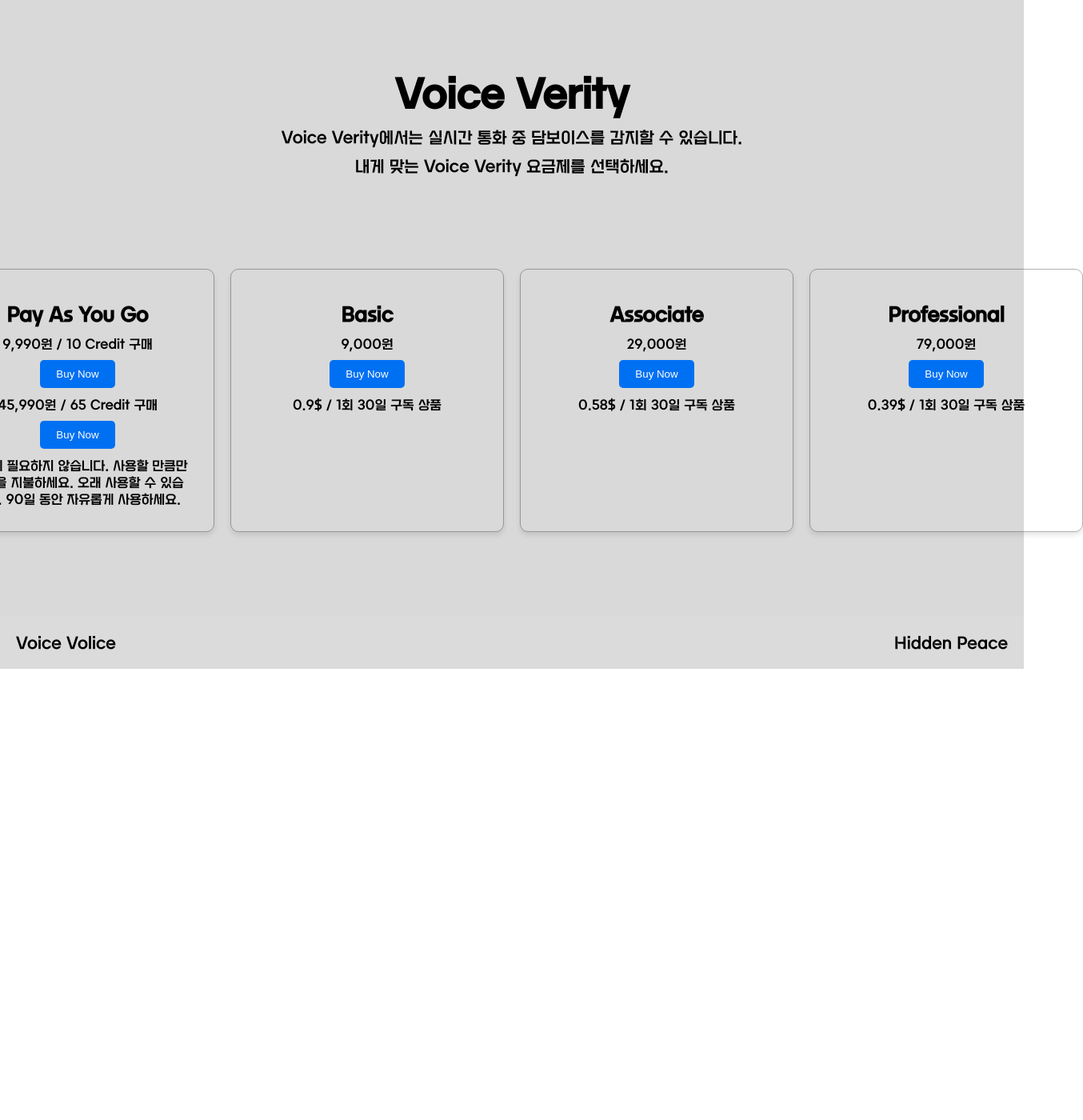
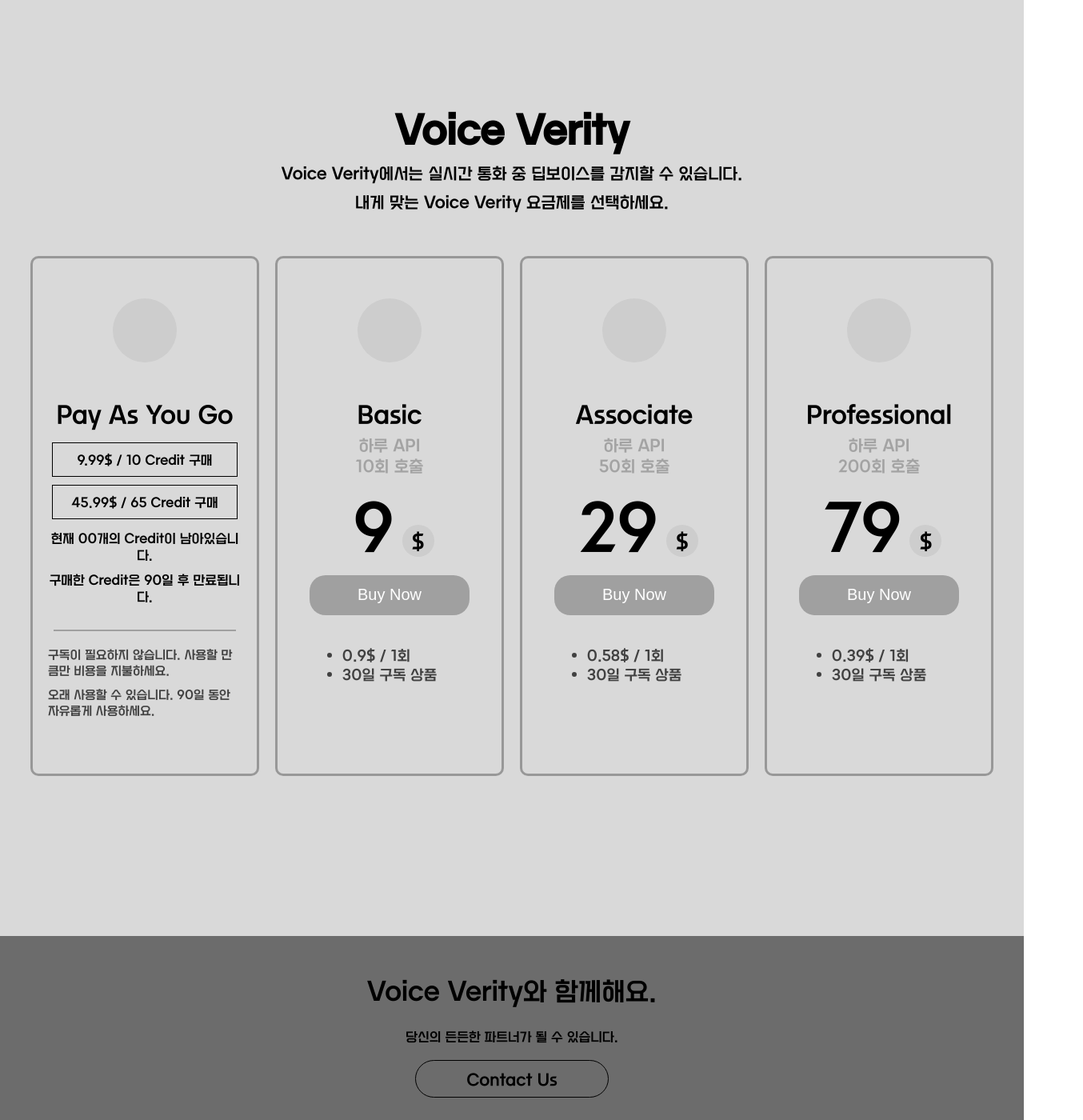
Before and after one commit to kyudori/KT_AIVLE_School_Big_Project, a Next.js app in the folder frontend/: page /plan in a window 1280 px wide. Shown: the part 100-1500 px from the top of the page at 80% size, 1354 px wide, since content can reach past the window. Before the commit the page ends 936 px from the top, so only its background shows below. Built offline with nearby package versions, Linux system fonts and the light colour scheme; no server answers; sample sign-in values are in the browser's storage.

Commit message:
구독플랜

```diff
--- a/frontend/components/plancard.js
+++ b/frontend/components/plancard.js
@@ -1,7 +1,7 @@
-import React from 'react';
-import styles from '../styles/Plan.module.css';
-import axios from 'axios';
-import { useRouter } from 'next/router';
+import React from "react";
+import styles from "../styles/Plan.module.css";
+import axios from "axios";
+import { useRouter } from "next/router";
 
 const BACKEND_URL = process.env.NEXT_PUBLIC_BACKEND_URL;
 
@@ -10,7 +10,7 @@ const PlanCard = ({ plan }) => {
 
   const handlePayment = async (price, planId) => {
     try {
-      const token = localStorage.getItem('token');
+      const token = localStorage.getItem("token");
       const response = await axios.post(
         `${BACKEND_URL}/api/payments/create/`,
         { plan_id: planId },
@@ -21,31 +21,83 @@ const PlanCard = ({ plan }) => {
         }
       );
       const { next_redirect_pc_url, tid } = response.data;
-      sessionStorage.setItem('tid', tid); // 세션 스토리지에 TID 저장
+      sessionStorage.setItem("tid", tid); // 세션 스토리지에 TID 저장
       window.location.href = next_redirect_pc_url;
     } catch (error) {
-      console.error('결제 요청 실패:', error);
-      alert('결제 요청에 실패했습니다. 다시 시도해주세요.');
+      console.error("결제 요청 실패:", error);
+      alert("결제 요청에 실패했습니다. 다시 시도해주세요.");
     }
   };
 
   return (
     <div className={styles.planCard}>
+      <div style={{ height: "100px", marginTop: "50px" }}>
+        <div className={styles.circle} />
+      </div>
       <h2>{plan.name}</h2>
       {plan.options ? (
-        plan.options.map((option, index) => (
-          <div key={index} className={styles.option}>
-            <p>{option.price.toLocaleString('ko-KR')}원 / {option.credits} Credit 구매</p>
-            <button className={styles.button} onClick={() => handlePayment(option.price, plan.id)}>Buy Now</button>
+        <>
+          {plan.options.map((option, index) => (
+            <div key={index} className={styles.option}>
+              <div
+                className={styles.textbtn}
+                onClick={() => handlePayment(option.price, plan.id)}
+              >
+                <p>
+                  {option.price.toLocaleString("ko-KR")} / {option.credits}{" "}
+                  Credit 구매
+                </p>
+              </div>
+            </div>
+          ))}
+          <div style={{ margin: "3px 10px" }}>
+            <p>현재 00개의 Credit이 남아있습니다.</p>
+            <p>구매한 Credit은 90일 후 만료됩니다.</p>
           </div>
-        ))
+          <div style={{ width: "80%", marginTop: "20px" }}>
+            <hr style={{ border: "solid 1px #A0A0A0", margin: "-2px" }} />
+          </div>
+          <ul
+            style={{
+              margin: "-1px",
+              padding: "10px",
+            }}
+            className={styles.optli}
+          >
+            <li>{plan.description1}</li>
+            <li>{plan.description2}</li>
+          </ul>
+        </>
       ) : (
         <>
-          <p>{plan.price.toLocaleString('ko-KR')}원</p>
-          <button className={styles.button} onClick={() => handlePayment(plan.price, plan.id)}>Buy Now</button>
+          <div className={styles.daily}>
+            <p>하루 API</p>
+            <p>{plan.dailyCalls}회 호출</p>
+          </div>
+          <div
+            style={{
+              display: "flex",
+              flexDirection: "row",
+              alignItems: "baseline",
+            }}
+          >
+            <p style={{ fontSize: "80px" }}>
+              {plan.price.toLocaleString("ko-KR")}
+            </p>
+            <div className={styles.circle2}>$</div>
+          </div>
+          <button
+            className={styles.button}
+            onClick={() => handlePayment(plan.price, plan.id)}
+          >
+            Buy Now
+          </button>
+          <ul>
+            <li>{plan.description1}</li>
+            <li>{plan.description2}</li>
+          </ul>
         </>
       )}
-      <p>{plan.description}</p>
     </div>
   );
 };
--- a/frontend/pages/plan.js
+++ b/frontend/pages/plan.js
@@ -2,10 +2,10 @@ import React, { useEffect, useState } from "react";
 import Link from "next/link";
 import Navbar from "../components/Navbar";
 import Footer from "../components/Footer";
+import PlanCard from "../components/plancard";
 import axios from "axios";
-import PlanCard from "../components/plancard";
 import styles from "../styles/Plan.module.css";
-import { useRouter } from 'next/router';
+import { useRouter } from "next/router";
 
 const BACKEND_URL = process.env.NEXT_PUBLIC_BACKEND_URL;
 
@@ -14,37 +14,44 @@ const plans = [
     id: 1,
     name: "Pay As You Go",
     options: [
-      { price: 9990, credits: 10 },
-      { price: 45990, credits: 65 },
+      { price: "9.99$", credits: 10 },
+      { price: "45.99$", credits: 65 },
     ],
-    description:
-      "구독이 필요하지 않습니다. 사용할 만큼만 비용을 지불하세요. 오래 사용할 수 있습니다. 90일 동안 자유롭게 사용하세요.",
+    description1: "구독이 필요하지 않습니다. 사용할 만큼만 비용을 지불하세요.",
+    description2: "오래 사용할 수 있습니다. 90일 동안 자유롭게 사용하세요.",
   },
   {
     id: 2,
     name: "Basic",
-    price: 9000,
+    price: 9,
     dailyCalls: 10,
-    description: "0.9$ / 1회 30일 구독 상품",
+    description1: "0.9$ / 1회",
+    description2: "30일 구독 상품",
   },
   {
     id: 3,
     name: "Associate",
-    price: 29000,
+    price: 29,
     dailyCalls: 50,
-    description: "0.58$ / 1회 30일 구독 상품",
+    description1: "0.58$ / 1회",
+    description2: "30일 구독 상품",
   },
   {
     id: 4,
     name: "Professional",
-    price: 79000,
+    price: 79,
     dailyCalls: 200,
-    description: "0.39$ / 1회 30일 구독 상품",
+    description1: "0.39$ / 1회",
+    description2: "30일 구독 상품",
   },
 ];
 
 const Plans = () => {
   const [user, setUser] = useState(null);
+
+  const handleContactUs = () => {
+    router.push("/contact");
+  };
 
   useEffect(() => {
     const token = localStorage.getItem("token");
@@ -101,11 +108,12 @@ const Plans = () => {
       <div style={{ padding: "0 200px", background: "#fff" }}>
         <Navbar />
       </div>
+      <div style={{height:'150px'}} />
       <div className={styles.main}>
-        <div>
+        <div style={{height:'200px'}}>
           <h1>Voice Verity</h1>
           <p>
-            Voice Verity에서는 실시간 통화 중 담보이스를 감지할 수 있습니다.
+            Voice Verity에서는 실시간 통화 중 딥보이스를 감지할 수 있습니다.
           </p>
           <p>내게 맞는 Voice Verity 요금제를 선택하세요.</p>
         </div>
@@ -115,6 +123,12 @@ const Plans = () => {
           ))}
         </div>
       </div>
+      <div style={{height:'200px'}} />
+      <div className={styles.contactUs}>
+        <h2>Voice Verity와 함께해요.</h2>
+        <p style={{ margin: "20px" }}>당신의 든든한 파트너가 될 수 있습니다.</p>
+        <button onClick={handleContactUs}>Contact Us</button>
+      </div>
       <Footer />
     </div>
   );
--- a/frontend/styles/Plan.module.css
+++ b/frontend/styles/Plan.module.css
@@ -20,7 +20,6 @@
   text-align: center;
   margin: 0 200px 0 200px;
   justify-content: center;
-  align-content: space-evenly;
 
 }
 
@@ -37,28 +36,57 @@
 .plansContainer {
   display: flex;
   flex-wrap: nowrap;
+  height: 650px;
   gap: 20px;
   flex-direction: row;
   align-items: stretch;
 }
 
+.circle {
+  width: 80px;
+  height: 80px;
+  background-color: #cdcdcd;
+  border-radius: 50%;
+}
+
+.circle2 {
+  font-size: 25px;
+  width: 40px;
+  height: 40px;
+  background-color: #cdcdcd;
+  border-radius: 50%;
+  align-content: center;
+}
+
 .planCard {
-  border: 1px solid rgba(0, 0, 0, 0.3);
+  display: flex;
+  border: solid rgba(0, 0, 0, 0.3);
   border-radius: 10px;
-  padding: 20px;
-  width: 300px;
-  box-shadow: 0 4px 6px rgba(0, 0, 0, 0.1);
+  width: 280px;
   text-align: center;
+  flex-direction: column;
+  align-items: center;
+}
+
+.planCard:hover {
+  border: outset 5px #070707;
+  margin: -2px;
 }
 
 .planCard h2 {
-  font-size: 1.5em;
-  margin-bottom: 10px;
+  font-weight: normal;
+  font-size: 30px;
+  margin-bottom: 5px;
 }
 
 .planCard p {
   font-size: 1em;
   margin-bottom: 10px;
+}
+
+.planCard li {
+  font-size: 18px;
+  color: rgba(0, 0, 0, 0.7);
 }
 
 .option {
@@ -69,15 +97,78 @@
   margin-bottom: 10px;
 }
 
-.button {
-  background: #0070f3;
+.textbtn {
+  width: 230px;
   border: none;
-  color: white;
-  padding: 10px 20px;
-  border-radius: 5px;
+  border: solid 1px #000;
   cursor: pointer;
 }
 
+.button {
+  background: #A0A0A0;
+  border: none;
+  color: white;
+  width: 200px;
+  height: 50px;
+  padding: 10px 20px;
+  border-radius: 20px;
+  cursor: pointer;
+  font-size: 20px;
+  margin: -2px;
+}
+
 .button:hover {
-  background: #005bb5;
+  background: #070707;
 }
+
+.planCard hr {
+  color: #999;
+}
+
+.planCard ul {
+  padding: 0;
+  margin: 40px;
+  text-align: left;
+}
+
+.optli li {
+  list-style: none;
+  font-size: 15px;
+  margin: 10px;
+}
+
+.contactUs {
+  background-color: rgba(0, 0, 0, 0.5);
+  text-align: center;
+  padding: 20px;
+  height: 190px;
+}
+
+.contactUs h2 {
+  font-weight: normal;
+  font-size: 32px;
+}
+
+.contactUs button {
+  cursor: pointer;
+  height: 45px;
+  width: 240px;
+  margin-bottom: 23px;
+  border: none;
+  font-family: fontA;
+  font-size: 20px;
+  background-color: rgba(0, 0, 0, 0);
+  color: #000;
+  outline: solid 1px #000;
+  border-radius: 40px;
+}
+
+.contactUs button:hover {
+  background-color: rgba(0, 0, 0, 0.3);
+}
+
+.daily p{
+  margin: 0;
+  color: #A3A3A3;
+  font-size: 20px;
+}
```
